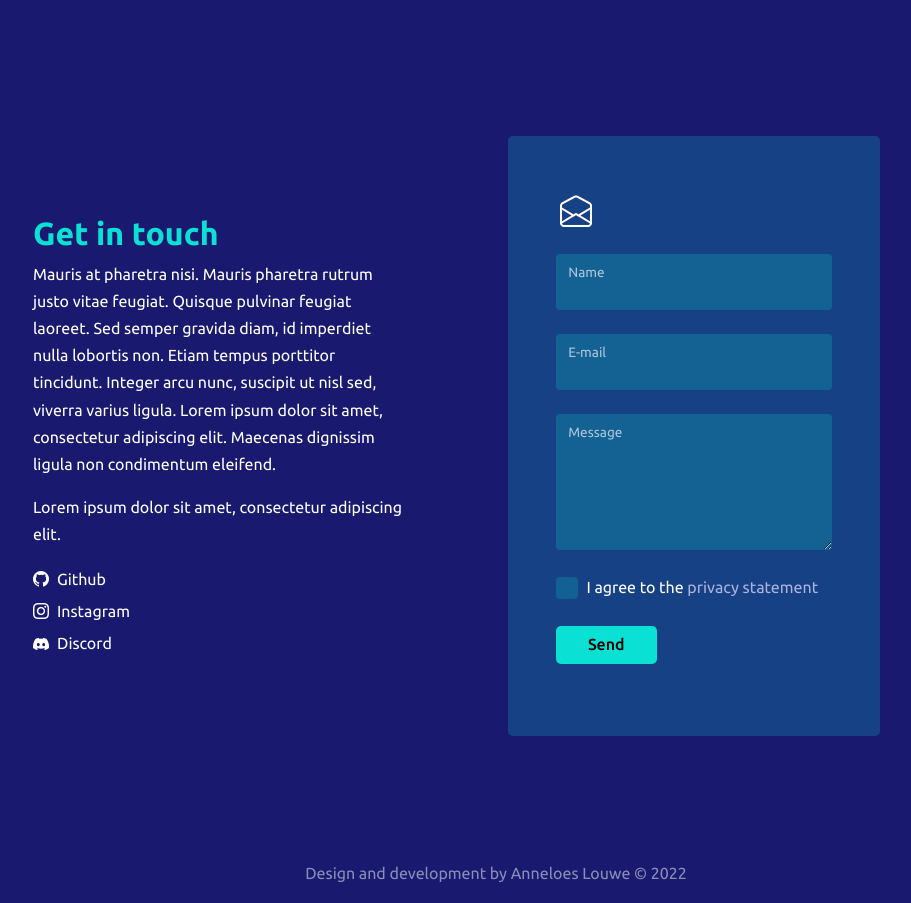
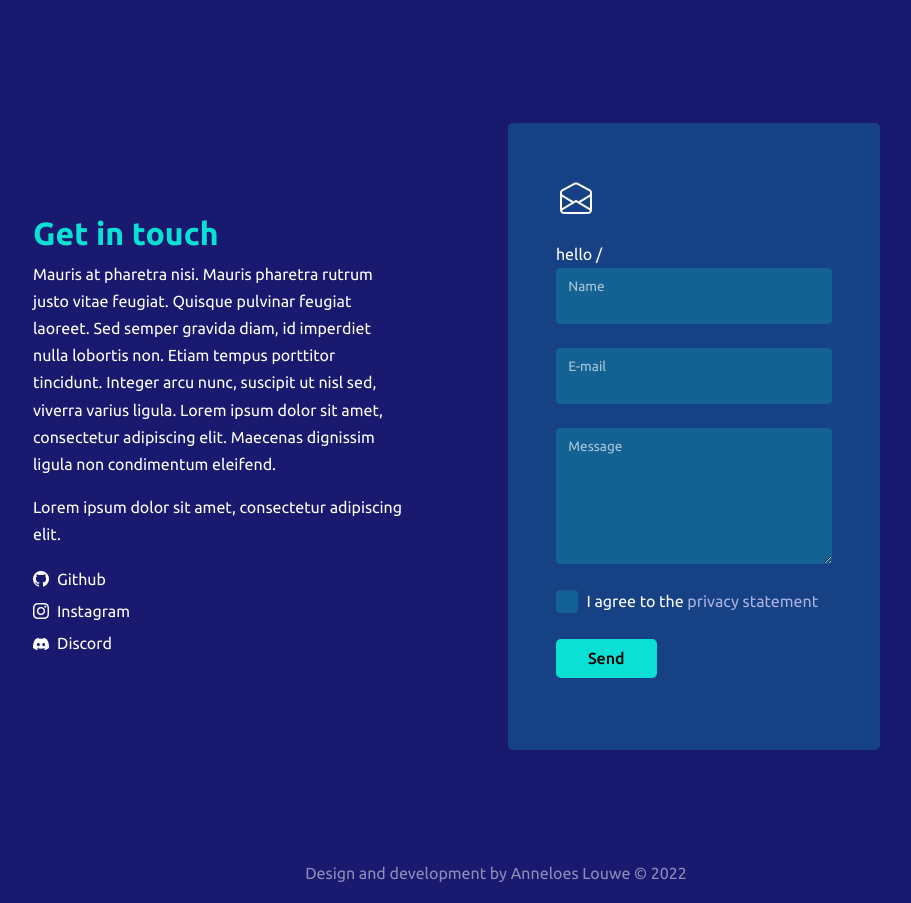
Before and after one commit to louweal/codesparks, a Nuxt app: page / in a window 1280 px wide. Shown: the part 3520-4423 px from the top of the page, without its empty margins (144-1055 px from the left). Built offline with nearby package versions, Linux system fonts and the light colour scheme.

Commit message:
form test

```diff
--- a/components/Form/Contact.vue
+++ b/components/Form/Contact.vue
@@ -3,6 +3,9 @@
     <div class="ms-1 mb-3">
       <i class="bi bi-envelope-open fs-2"></i>
     </div>
+
+    hello
+    {{ $route.path }}
 
     <div v-if="$route.query.state === 'success'">
       <p>
@@ -15,7 +18,11 @@
       v-else
       name="contact"
       method="POST"
-      :action="`/?state=success&name=${name}#contact`"
+      :action="
+        $route.path === '/'
+          ? `/index?state=success&name=${name}#contact`
+          : `/${$route.path}?state=success&name=${name}#contact`
+      "
       data-netlify="true"
       netlify-honeypot="title"
     >
```
